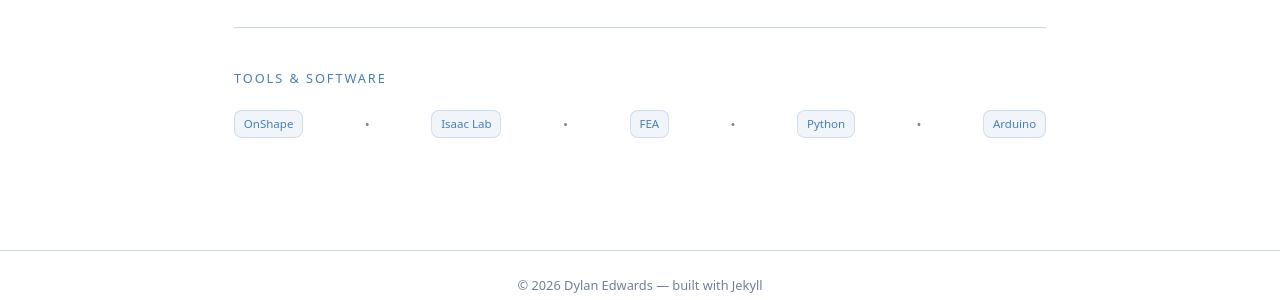
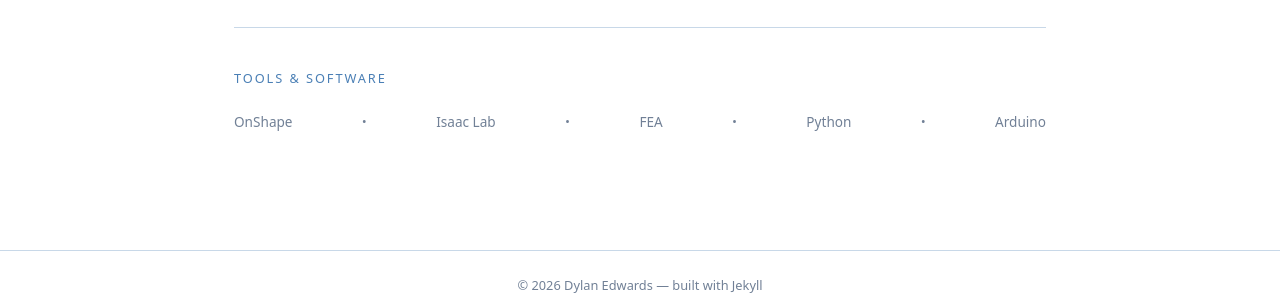
Before and after one commit to DylanEdwards02/DylanEdwards02.github.io, a Jekyll site: the page built from index.md, in a window 1280 px wide and 1192 px high. Shown: the part 871-1171 px from the top of the window. Built offline with Jekyll 4.4.1, drawn with Linux system fonts in a browser that asks for light colours.

Commit message:
Refactor tag list styles in index.md

```diff
--- a/index.md
+++ b/index.md
@@ -51,14 +51,14 @@ title: Home
 <hr class="home-divider">
 
 <span class="section-label">Tools & Software</span>
-<div class="tag-list" style="margin-bottom: 2rem; justify-content: space-between; align-items: center;">
-  <span class="tag">OnShape</span>
+<div style="display: flex; justify-content: space-between; align-items: center; margin-bottom: 2rem;">
+  <span style="font-size: 0.85rem; color: var(--text-3);">OnShape</span>
   <span class="tag-dot">·</span>
-  <span class="tag">Isaac Lab</span>
+  <span style="font-size: 0.85rem; color: var(--text-3);">Isaac Lab</span>
   <span class="tag-dot">·</span>
-  <span class="tag">FEA</span>
+  <span style="font-size: 0.85rem; color: var(--text-3);">FEA</span>
   <span class="tag-dot">·</span>
-  <span class="tag">Python</span>
+  <span style="font-size: 0.85rem; color: var(--text-3);">Python</span>
   <span class="tag-dot">·</span>
-  <span class="tag">Arduino</span>
+  <span style="font-size: 0.85rem; color: var(--text-3);">Arduino</span>
 </div>
```
